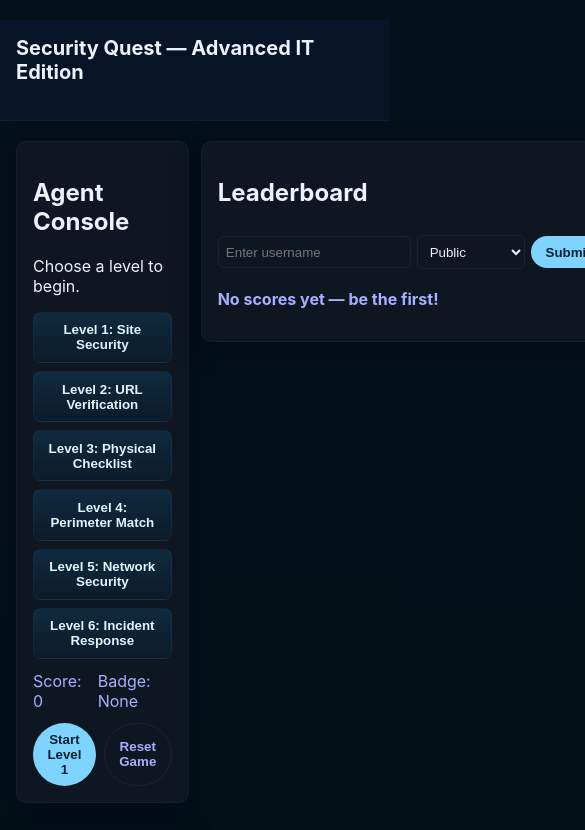
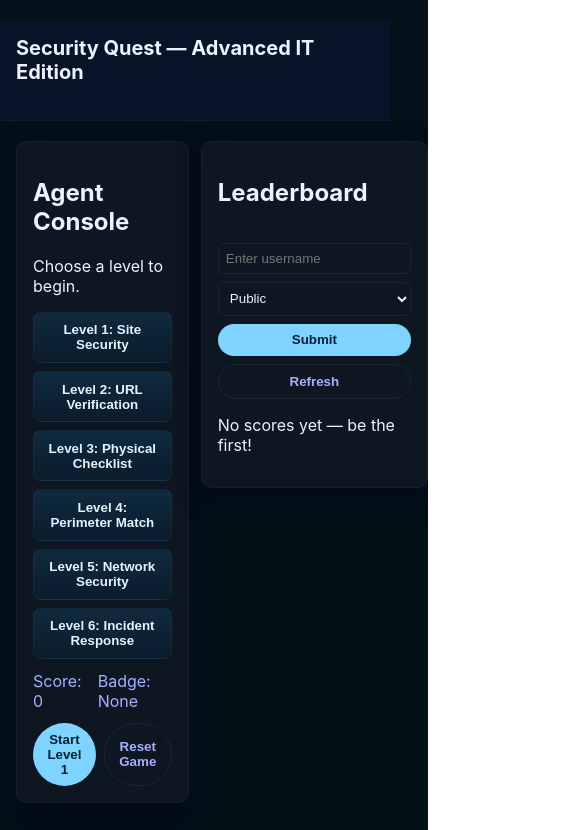
Before and after one commit to Ben-ai-ai/security-quest, a plain HTML site: page index.html in a window 390 px wide. Shown: the top 830 px of the page, 585 px wide, since content can reach past the window. Drawn offline with Linux system fonts and the light colour scheme.

Commit message:
Update style.css

```diff
--- a/style.css
+++ b/style.css
@@ -20,8 +20,20 @@
 }
 
 /* Layout */
-.wrap{max-width:var(--wrap);margin:1.25rem auto;padding:0 1rem;display:grid;grid-template-columns:1fr 360px;gap:1rem}
-.header{grid-column:1/-1;background:#071428;border-bottom:1px solid rgba(127,147,255,0.06)}
+.wrap{
+  max-width:var(--wrap);
+  margin:1.25rem auto;
+  padding:0 1rem;
+  display:grid;
+  grid-template-columns:1fr 360px;
+  gap:1rem;
+}
+
+.header{
+  grid-column:1/-1;
+  background:#071428;
+  border-bottom:1px solid rgba(127,147,255,0.06);
+}
 .header .wrap{padding:1rem}
 .header h1{margin:0;font-size:1.25rem}
 .tag{margin:0.25rem 0 0;color:var(--muted)}
@@ -37,8 +49,69 @@
 
 /* Lobby and leaderboard */
 .lobby-card{grid-column:1/2}
-.leaderboard-panel{grid-column:2/3;position:sticky;top:1rem;height:fit-content}
 
+.leaderboard-panel{
+  grid-column:2/3;
+  position:sticky;
+  top:1rem;
+  height:fit-content;
+  display:flex;
+  flex-direction:column;
+  gap:0.75rem;
+}
+
+.leaderboard-header{
+  display:flex;
+  justify-content:space-between;
+  align-items:center;
+  margin-bottom:0.25rem;
+}
+
+/* Leaderboard Controls — FIXED */
+#leaderboardControls{
+  display:flex;
+  flex-wrap:wrap;
+  gap:0.5rem;
+  width:100%;
+}
+
+#leaderboardControls input,
+#leaderboardControls select{
+  flex:1 1 calc(50% - 0.5rem);
+  padding:0.45rem;
+  border-radius:6px;
+  border:1px solid rgba(255,255,255,0.06);
+  background:transparent;
+  color:inherit;
+}
+
+#leaderboardControls button{
+  flex:1 1 calc(50% - 0.5rem);
+  padding:0.55rem 0.9rem;
+  border-radius:999px;
+  font-weight:700;
+  cursor:pointer;
+}
+
+/* Leaderboard list */
+.leaderboard-list{
+  max-height:220px;
+  overflow:auto;
+  padding-right:0.25rem;
+  display:flex;
+  flex-direction:column;
+  gap:0.4rem;
+}
+
+.leaderboard-list .cardItem{
+  display:flex;
+  flex-direction:column;
+  align-items:flex-start;
+  padding:0.5rem;
+  margin-bottom:0.4rem;
+}
+
+/* Misc */
 .levels{display:flex;flex-wrap:wrap;gap:0.5rem;justify-content:flex-start;margin-top:0.75rem}
 .levelBtn{
   background:linear-gradient(180deg,#0f2a3f,#0b1b2b);
@@ -69,7 +142,6 @@
 }
 .cardItem strong{display:block;margin-bottom:0.25rem}
 
-/* Option buttons: full-width blocks with clear separators */
 .cardItem .option{
   display:block;
   width:100%;
@@ -86,7 +158,7 @@
 }
 .cardItem .option + .option{margin-top:0.45rem}
 
-/* Visual feedback for option states */
+/* Visual feedback */
 .cardItem.success{box-shadow:0 6px 18px rgba(43,182,115,0.08);border-color:var(--success)}
 .cardItem.error{box-shadow:0 6px 18px rgba(255,107,107,0.08);border-color:var(--danger)}
 .cardItem .option.correct{background:linear-gradient(180deg,#2bb673,#1f8a56);color:#04210f;border-color:transparent}
@@ -96,23 +168,29 @@
 .draggable{background:#0b2233;padding:0.6rem;border-radius:8px;border:1px dashed rgba(255,255,255,0.06);cursor:grab;white-space:normal;overflow-wrap:anywhere}
 .checklistDrop{min-height:140px;border:2px dashed rgba(255,255,255,0.04);padding:0.6rem;border-radius:8px}
 
-/* Leaderboard styles */
-.leaderboard-header{display:flex;justify-content:space-between;align-items:center;margin-bottom:0.5rem}
-#leaderboardControls{display:flex;gap:0.4rem;align-items:center;margin-bottom:0.6rem}
-#leaderboardControls input{flex:1;padding:0.45rem;border-radius:6px;border:1px solid rgba(255,255,255,0.06);background:transparent;color:inherit}
-#leaderboardControls select{padding:0.45rem;border-radius:6px;border:1px solid rgba(255,255,255,0.06);background:transparent;color:inherit}
-.leaderboard-list{max-height:220px;overflow:auto;padding-right:0.25rem}
-.leaderboard-list .cardItem{display:flex;flex-direction:column;align-items:flex-start;padding:0.5rem;margin-bottom:0.4rem}
-.leaderboard-full{padding:0.6rem}
-
-/* Misc */
-.result{margin-top:0.6rem;font-weight:700;color:var(--muted)}
+/* Badges */
 .badges{display:flex;gap:0.5rem;flex-wrap:wrap;margin-top:0.5rem}
 .badge{background:linear-gradient(180deg,#1b3a2b,#0b2a1b);padding:0.5rem 0.7rem;border-radius:999px;color:#dfffe8;font-weight:700;border:1px solid rgba(255,255,255,0.03)}
-.footer{grid-column:1/-1;border-top:1px solid rgba(127,147,255,0.04);padding:1rem 0;margin-top:1rem;color:var(--muted);text-align:center}
 
-/* Responsive: stack columns on small screens */
+.footer{
+  grid-column:1/-1;
+  border-top:1px solid rgba(127,147,255,0.04);
+  padding:1rem 0;
+  margin-top:1rem;
+  color:var(--muted);
+  text-align:center;
+}
+
+/* Responsive */
 @media (max-width:980px){
   .wrap{grid-template-columns:1fr;gap:0.75rem}
   .leaderboard-panel{position:static}
 }
+
+@media (max-width:480px){
+  #leaderboardControls input,
+  #leaderboardControls select,
+  #leaderboardControls button{
+    flex:1 1 100%;
+  }
+}
```
